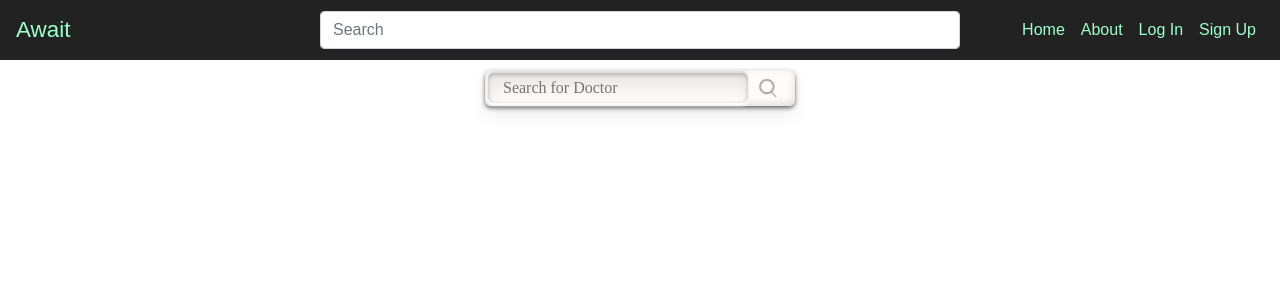
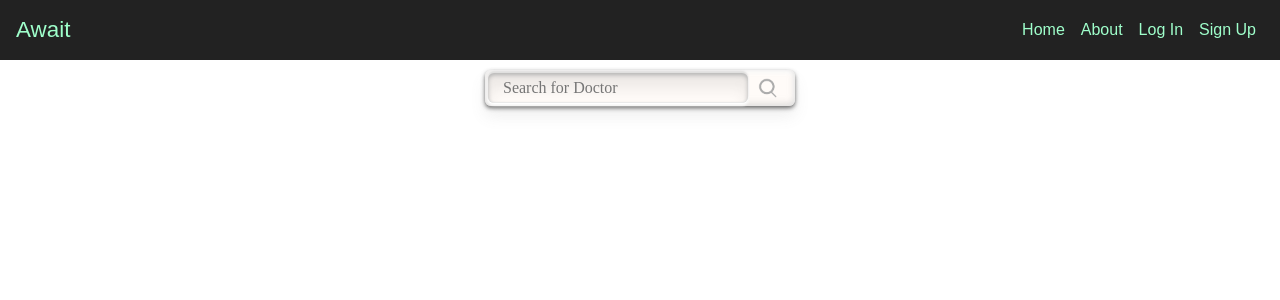
Before and after one commit to neeagwl/Await_hackinthenorth, a React (Create React App) app in the folder client/: page / in a window 1280 px wide. Shown: the top 300 px of the page. Built offline with nearby package versions, Linux system fonts and the light colour scheme; no server answers.

Commit message:
Update NavigationBar.js

```diff
--- a/client/src/components/NavigationBar.js
+++ b/client/src/components/NavigationBar.js
@@ -25,9 +25,6 @@ export const NavigationBar = () => (
     <Navbar expand="lg">
       <Navbar.Brand href="/">Await</Navbar.Brand>
       <Navbar.Toggle aria-controls="basic-navbar-nav"/>
-      <Form className="form-center">
-        <FormControl type="text" placeholder="Search" className="" />
-      </Form>
       <Navbar.Collapse id="basic-navbar-nav">
         <Nav className="ml-auto">
           <Nav.Item><Nav.Link href="/">Home</Nav.Link></Nav.Item>
```
